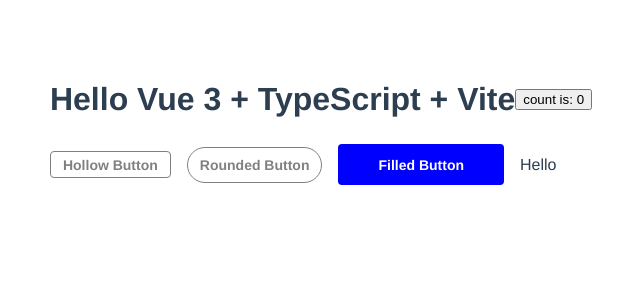
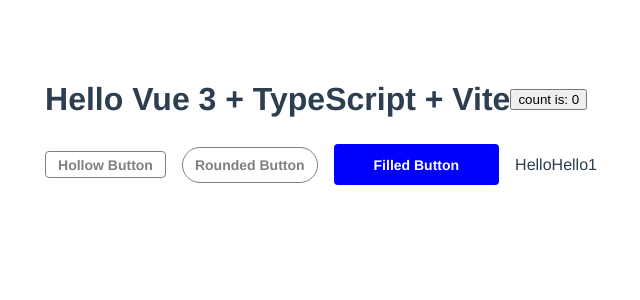
Before and after one commit to Rupnesh/ComponentLibrary, a Vue app: page / in a window 1280 px wide. Shown: the top 300 px of the page, without its empty margins (319-959 px from the left). Built offline with nearby package versions, Linux system fonts and the light colour scheme.

Commit message:
feat: comment added1

```diff
--- a/src/components/Home.vue
+++ b/src/components/Home.vue
@@ -43,6 +43,7 @@
         <Button class="btn" type="rounded" label="Rounded Button" size="m" :click-fn="() => clickFn('')" />
         <Button class="btn" type="filled" label="Filled Button" size="l" :click-fn="() => clickFn('')" /> -->
         <p>Hello</p>
+        <p>Hello1</p>
       </div>
     </div>
   </div>
```
